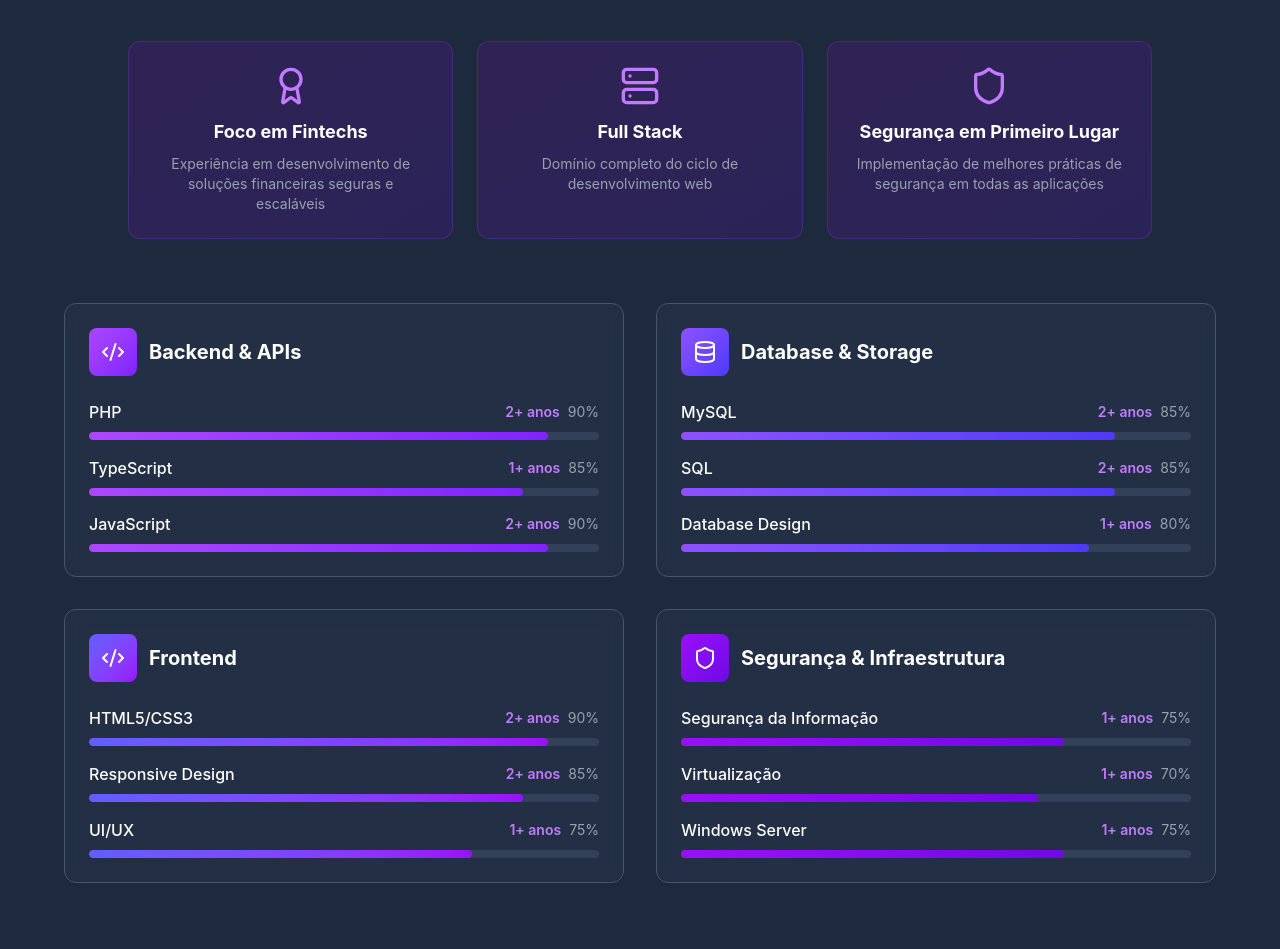
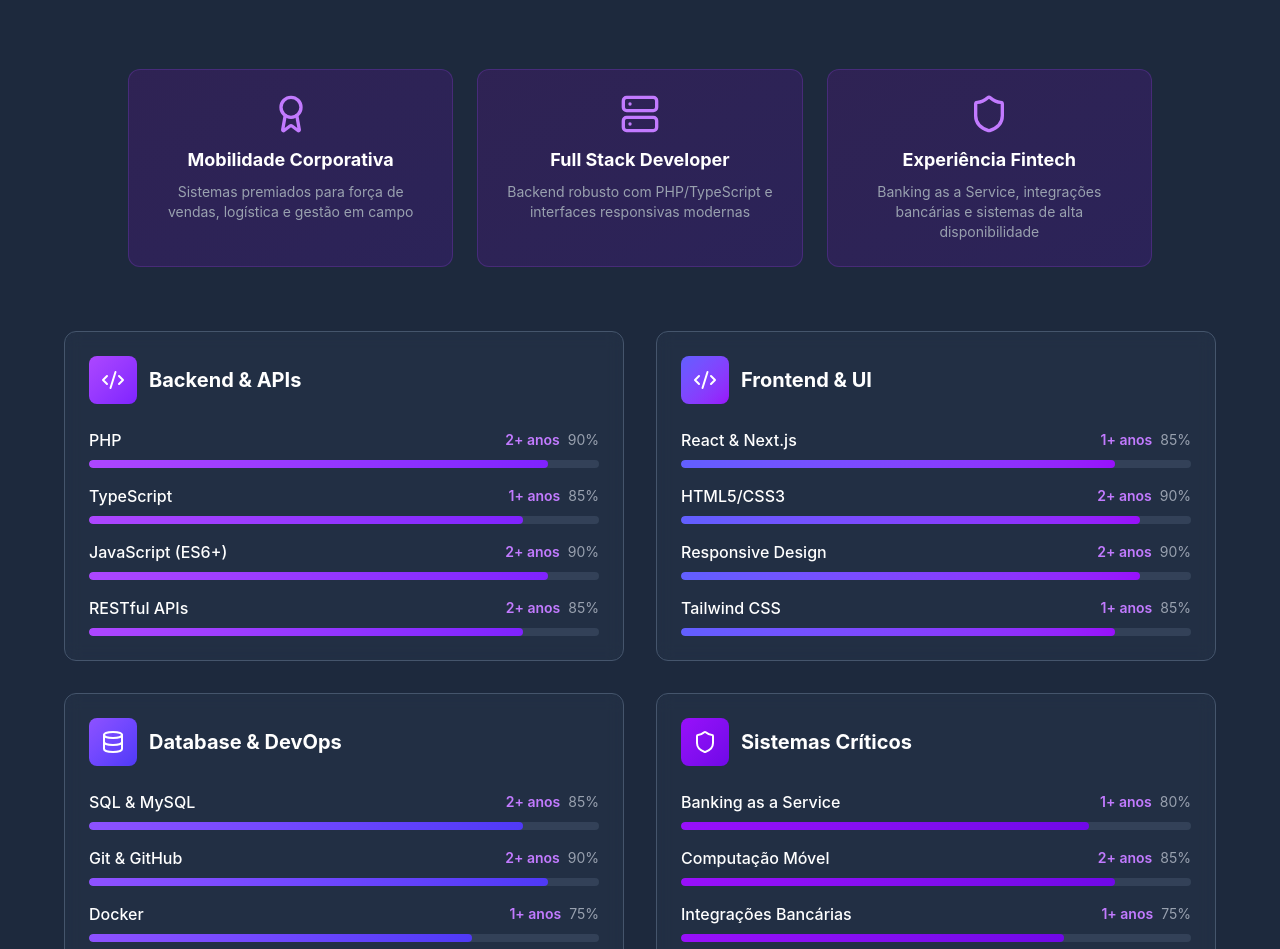
Before and after one commit to eduardobrunu/portfolio, a Next.js app: page / in a window 1280 px wide. Shown: the part 3343-4292 px from the top of the page. Built offline with nearby package versions, Linux system fonts and the light colour scheme.

Commit message:
correcoes pontuais

```diff
--- a/components/Habilidades.tsx
+++ b/components/Habilidades.tsx
@@ -11,67 +11,69 @@ const categoriasHabilidades = [
     habilidades: [
       { nome: 'PHP', nivel: 90, anos: '2+' },
       { nome: 'TypeScript', nivel: 85, anos: '1+' },
-      { nome: 'JavaScript', nivel: 90, anos: '2+' },
+      { nome: 'JavaScript (ES6+)', nivel: 90, anos: '2+' },
+      { nome: 'RESTful APIs', nivel: 85, anos: '2+' },
     ]
   },
   {
-    titulo: 'Database & Storage',
+    titulo: 'Frontend & UI',
+    icone: Code2,
+    cor: 'from-indigo-500 to-purple-600',
+    habilidades: [
+      { nome: 'React & Next.js', nivel: 85, anos: '1+' },
+      { nome: 'HTML5/CSS3', nivel: 90, anos: '2+' },
+      { nome: 'Responsive Design', nivel: 90, anos: '2+' },
+      { nome: 'Tailwind CSS', nivel: 85, anos: '1+' },
+    ]
+  },
+  {
+    titulo: 'Database & DevOps',
     icone: Database,
     cor: 'from-violet-500 to-indigo-600',
     habilidades: [
-      { nome: 'MySQL', nivel: 85, anos: '2+' },
-      { nome: 'SQL', nivel: 85, anos: '2+' },
-      { nome: 'Database Design', nivel: 80, anos: '1+' },
+      { nome: 'SQL & MySQL', nivel: 85, anos: '2+' },
+      { nome: 'Git & GitHub', nivel: 90, anos: '2+' },
+      { nome: 'Docker', nivel: 75, anos: '1+' },
     ]
   },
   {
-    titulo: 'Frontend',
-    icone: Code2,
-    cor: 'from-indigo-500 to-purple-600',
-    habilidades: [
-      { nome: 'HTML5/CSS3', nivel: 90, anos: '2+' },
-      { nome: 'Responsive Design', nivel: 85, anos: '2+' },
-      { nome: 'UI/UX', nivel: 75, anos: '1+' },
-    ]
-  },
-  {
-    titulo: 'Segurança & Infraestrutura',
+    titulo: 'Sistemas Críticos',
     icone: Shield,
     cor: 'from-purple-600 to-violet-700',
     habilidades: [
-      { nome: 'Segurança da Informação', nivel: 75, anos: '1+' },
-      { nome: 'Virtualização', nivel: 70, anos: '1+' },
-      { nome: 'Windows Server', nivel: 75, anos: '1+' },
+      { nome: 'Banking as a Service', nivel: 80, anos: '1+' },
+      { nome: 'Computação Móvel', nivel: 85, anos: '2+' },
+      { nome: 'Integrações Bancárias', nivel: 75, anos: '1+' },
     ]
   }
 ];
 
 const ferramentas = [
+  { nome: 'React & Next.js', categoria: 'Framework' },
+  { nome: 'Tailwind CSS', categoria: 'Styling' },
   { nome: 'Git & GitHub', categoria: 'Version Control' },
   { nome: 'VS Code', categoria: 'IDE' },
-  { nome: 'Composer', categoria: 'Package Manager' },
-  { nome: 'npm/yarn', categoria: 'Package Manager' },
-  { nome: 'MySQL Workbench', categoria: 'Database' },
+  { nome: 'Composer & npm', categoria: 'Package Manager' },
   { nome: 'Postman', categoria: 'API Testing' },
+  { nome: 'Docker', categoria: 'Containerization' },
   { nome: 'Linux', categoria: 'OS' },
-  { nome: 'Docker', categoria: 'DevOps' },
 ];
 
 const destaques = [
   {
     icone: Award,
-    titulo: 'Foco em Fintechs',
-    descricao: 'Experiência em desenvolvimento de soluções financeiras seguras e escaláveis'
+    titulo: 'Mobilidade Corporativa',
+    descricao: 'Sistemas premiados para força de vendas, logística e gestão em campo'
   },
   {
     icone: Server,
-    titulo: 'Full Stack',
-    descricao: 'Domínio completo do ciclo de desenvolvimento web'
+    titulo: 'Full Stack Developer',
+    descricao: 'Backend robusto com PHP/TypeScript e interfaces responsivas modernas'
   },
   {
     icone: Shield,
-    titulo: 'Segurança em Primeiro Lugar',
-    descricao: 'Implementação de melhores práticas de segurança em todas as aplicações'
+    titulo: 'Experiência Fintech',
+    descricao: 'Banking as a Service, integrações bancárias e sistemas de alta disponibilidade'
   }
 ];
 
@@ -90,7 +92,7 @@ export default function Skills() {
             Stack <span className="bg-gradient-to-r from-purple-400 via-violet-400 to-indigo-400 text-transparent bg-clip-text">Tecnológico</span>
           </h2>
           <p className="text-gray-400 text-lg max-w-2xl mx-auto">
-            Especializado em desenvolvimento para Fintechs com foco em performance e segurança
+            Desenvolvedor Full Stack especializado em soluções de mobilidade corporativa, com experiência em sistemas críticos que impactam milhares de usuários
           </p>
         </motion.div>
 
```
